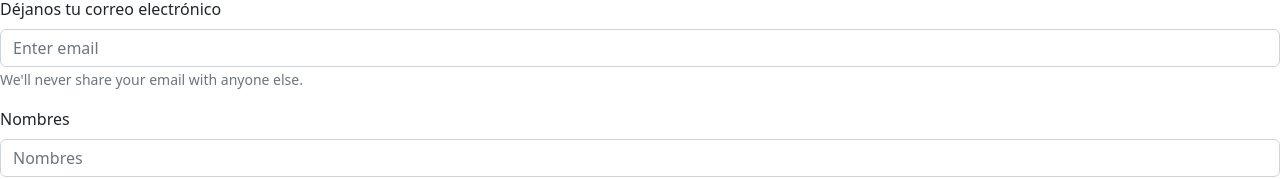
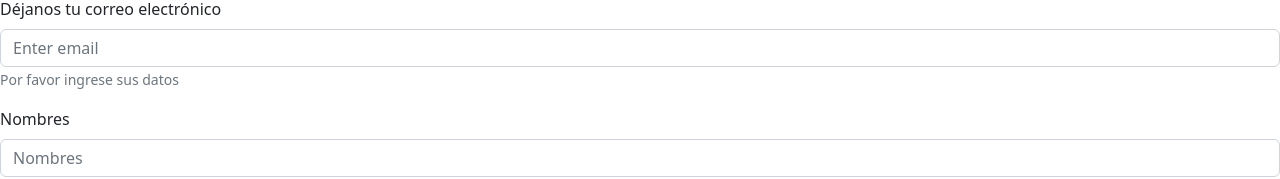
Before and after one commit to Pablo071181/Restaurant_Frontend, a React (Create React App) app: page /Offline in a window 1280 px wide. Shown: the part 140-319 px from the top of the page. Built offline with nearby package versions, Linux system fonts and the light colour scheme.

Commit message:
Run Build

```diff
--- a/package.json
+++ b/package.json
@@ -1,4 +1,5 @@
 {
+  "homepage":"https://Pablo071181.github.io/Restaurant_Frontend",
   "name": "navigation-app",
   "version": "0.1.0",
   "private": true,
@@ -18,6 +19,8 @@
     "web-vitals": "^1.1.1"
   },
   "scripts": {
+    "predeploy": "npm run build",
+    "deploy": "gh-pages -d build",
     "start": "react-scripts start",
     "build": "react-scripts build",
     "test": "react-scripts test",
--- a/src/App.css
+++ b/src/App.css
@@ -1,6 +1,7 @@
 @import url('https://fonts.googleapis.com/css2?family=Inter&display=swap');
 body {
-  background-color: rgb(200, 28, 28);
+  background-color: rgba(144, 24, 24, 0.464);
+  background-image: linear-gradient();
   margin: auto;
   padding: 0px;
   overflow-x: hidden;
@@ -171,7 +172,7 @@ li {
 .header__middle__logo {width: 77%;}
 .header__middle__menus {width: 20%;}
 .header__middle__logo img {max-width: 190px;margin: 27px 0 0 0;}
-.main-nav .menubar__button:hover {background-color: #f44336;}
+.main-nav .menubar__button:hover {background-color: #eb4438;}
 .main-nav .menu-item:hover > a {color: #07a8ff !important}
 .main-nav .menubar__button {
   display: block!important;
--- a/src/components/Offline.js
+++ b/src/components/Offline.js
@@ -11,7 +11,7 @@ const Offline = () => {
         <Form.Label>Déjanos tu correo electrónico</Form.Label>
         <Form.Control type="email" placeholder="Enter email" />
         <Form.Text className="text-muted">
-          We'll never share your email with anyone else.
+          Por favor ingrese sus datos
         </Form.Text>
       </Form.Group>
 
```
Also changed, not shown: 18 other files (tests, documents, lock files or other folders).
